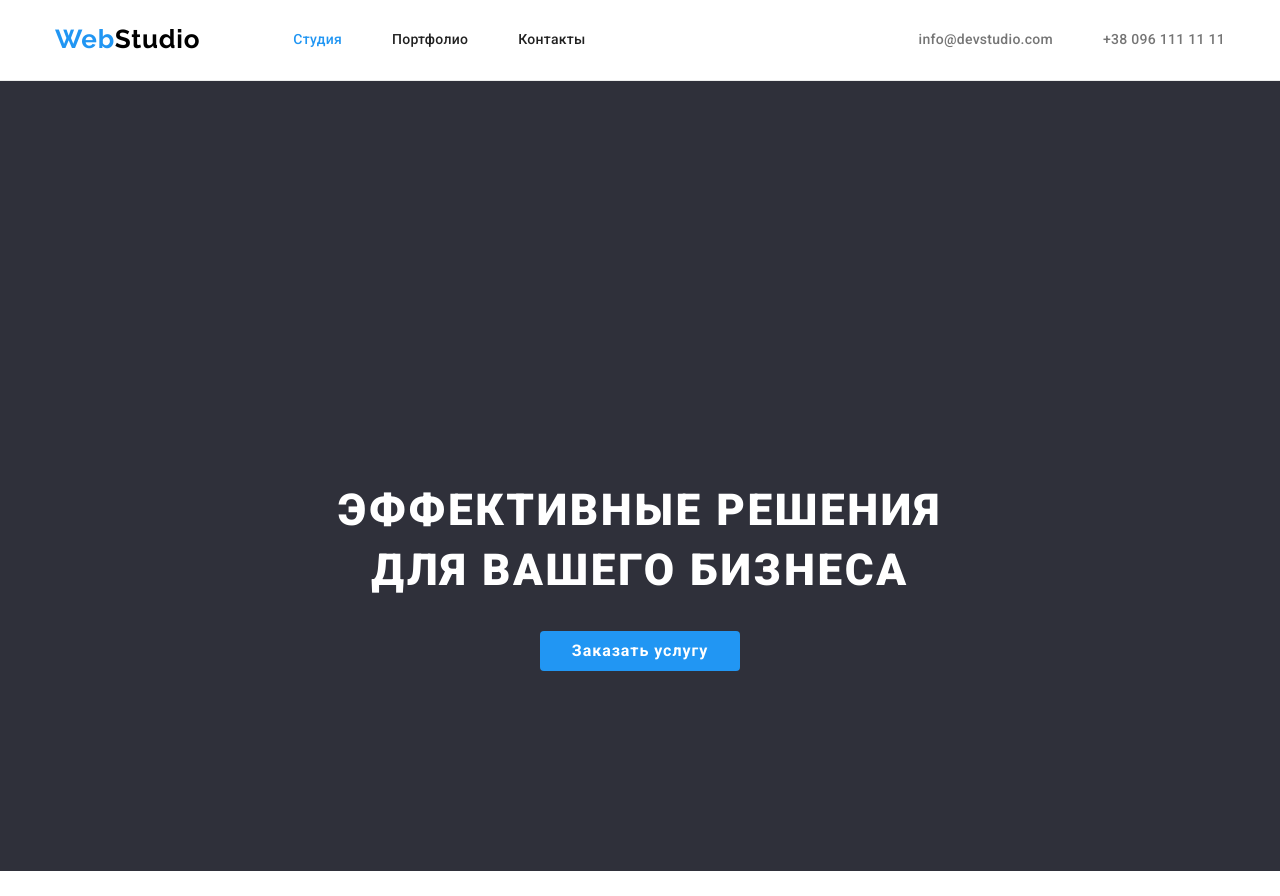
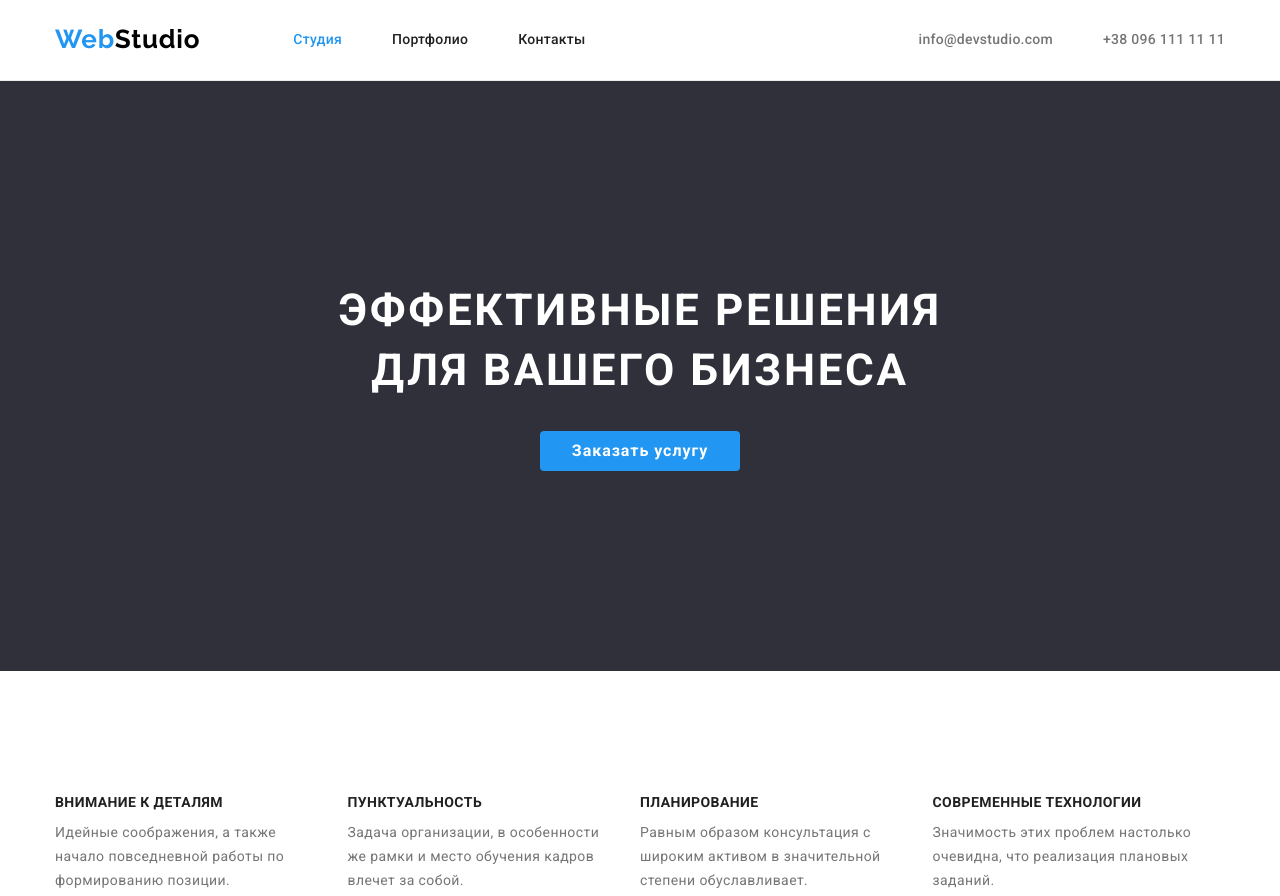
Before and after one commit to Khmeliuk/-goit-markup-hw-03, a plain HTML site: page index.html in a window 1280 px wide. Shown: the top 896 px of the page. Drawn offline with nearby package versions, Linux system fonts and the light colour scheme.

Commit message:
fixed banner section

```diff
--- a/css/style.css
+++ b/css/style.css
@@ -151,12 +151,19 @@ ul {
 .banner-section {
   color: var(--banner-color);
   font-weight: 900;
+
+  padding-top: 200px;
+
+  margin-bottom: 30px;
+}
+.banner-title {
   font-size: 44px;
   line-height: 1.36;
   text-align: center;
   letter-spacing: 0.06em;
   text-transform: uppercase;
-  padding-top: 200px;
+
+  color: var(--banner-color);
 
   margin-bottom: 30px;
 }
@@ -192,7 +199,7 @@ ul {
   line-height: 1.16;
   text-align: center;
   letter-spacing: 0.03em;
-
+  margin-bottom: 50px;
   /* padding-top: 94px; */
 }
 
--- a/index.html
+++ b/index.html
@@ -47,11 +47,11 @@
     <main>
         <!-- banner section -->
         <section class="banner-section">
-            <div class="container">
-                <h1 class="banner-section">Эффективные решения <br /> для вашего бизнеса</h1>
+
+                <h1 class="banner-title">Эффективные решения <br /> для вашего бизнеса</h1>
                 <div class="div-buttom"><button class="buttom" type="button">Заказать услугу </button></div>
 
-            </div>
+
         </section>
 
         <!-- features -->
```
